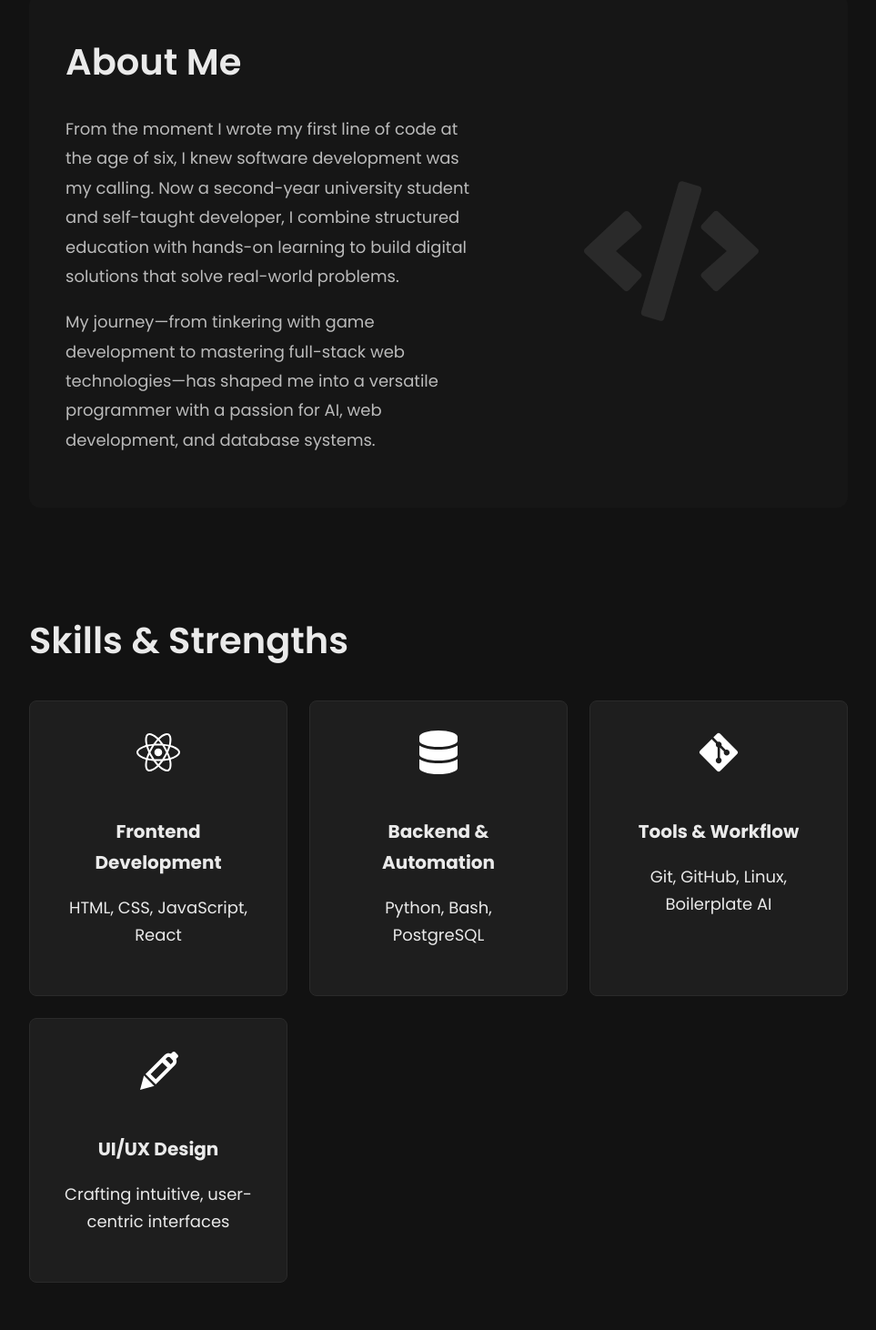
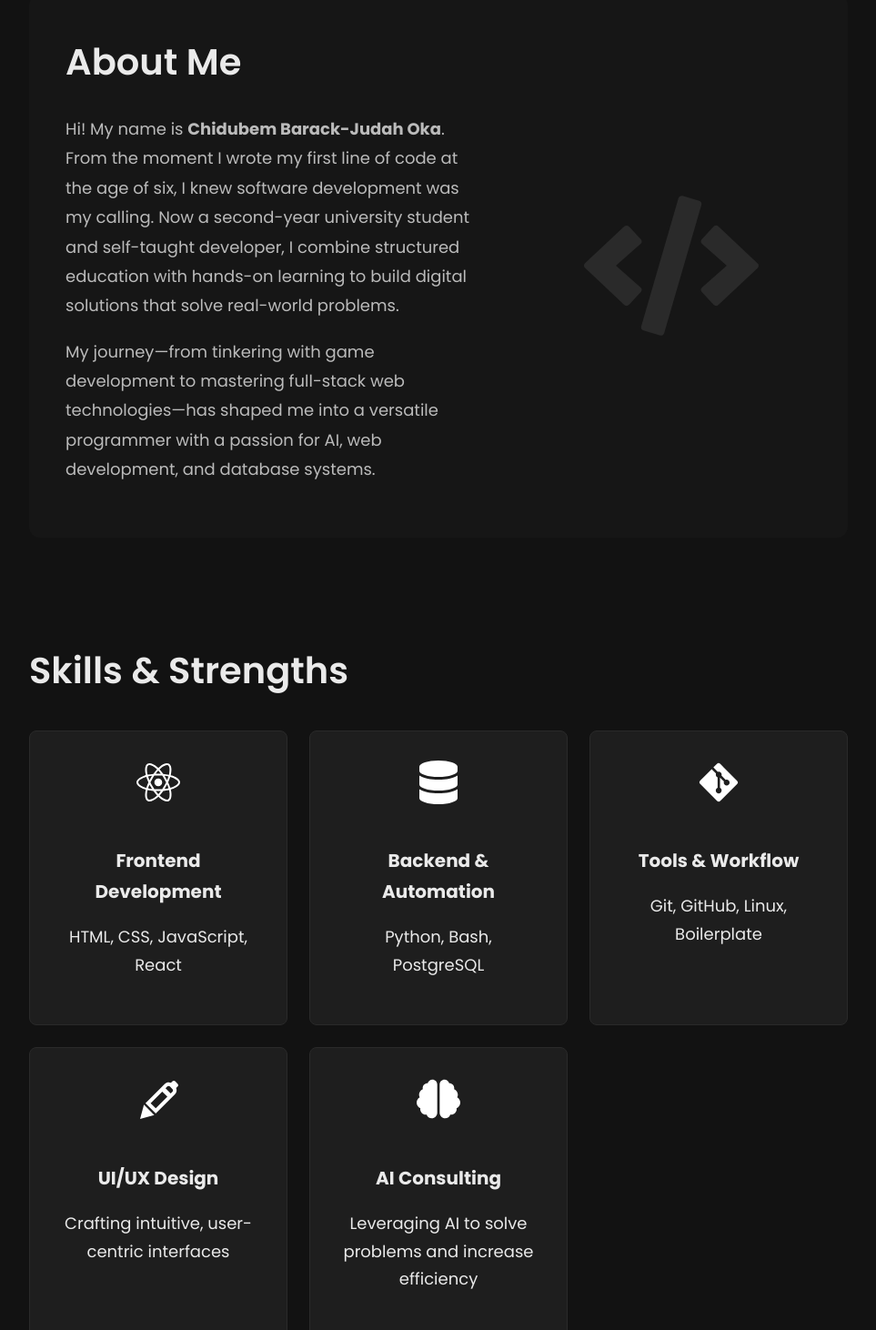
Before and after one commit to JudahDevelops/JudahDevPortfolio, a React (Vite) app: page / in a window 1280 px wide. Shown: the part 160-1622 px from the top of the page at 91% size, without its empty margins (158-1121 px from the left). Built offline with nearby package versions, Linux system fonts and the light colour scheme.

Commit message:
feat(skills): add AI consulting card and update content

```diff
--- a/src/App.tsx
+++ b/src/App.tsx
@@ -1,5 +1,5 @@
 import { useState } from 'react';
-import { FaReact, FaDatabase, FaGitAlt, FaLaptopCode, FaDollarSign, FaGithub, FaLinkedin, FaEnvelope, FaCode } from 'react-icons/fa';
+import { FaReact, FaDatabase, FaGitAlt, FaLaptopCode, FaDollarSign, FaGithub, FaLinkedin, FaEnvelope, FaCode, FaBrain } from 'react-icons/fa';
 import { CgPen } from 'react-icons/cg';
 import './App.css'
 
@@ -29,7 +29,7 @@ function App() {
           <section id="about" className="about-section">
             <div className="about-text">
               <h2>About Me</h2>
-              <p>From the moment I wrote my first line of code at the age of six, I knew software development was my calling. Now a second-year university student and self-taught developer, I combine structured education with hands-on learning to build digital solutions that solve real-world problems.</p>
+              <p>Hi! My name is <strong>Chidubem Barack-Judah Oka</strong>. From the moment I wrote my first line of code at the age of six, I knew software development was my calling. Now a second-year university student and self-taught developer, I combine structured education with hands-on learning to build digital solutions that solve real-world problems.</p>
               <p>My journey—from tinkering with game development to mastering full-stack web technologies—has shaped me into a versatile programmer with a passion for AI, web development, and database systems.</p>
             </div>
             <div className="about-visual">
@@ -53,12 +53,17 @@ function App() {
               <div className="skill-card">
                 <FaGitAlt className="skill-icon" />
                 <h3>Tools & Workflow</h3>
-                <p>Git, GitHub, Linux, Boilerplate AI</p>
+                <p>Git, GitHub, Linux, Boilerplate</p>
               </div>
               <div className="skill-card">
                 <CgPen className="skill-icon" />
                 <h3>UI/UX Design</h3>
                 <p>Crafting intuitive, user-centric interfaces</p>
+              </div>
+              <div className="skill-card">
+                <FaBrain className="skill-icon" />
+                <h3>AI Consulting</h3>
+                <p>Leveraging AI to solve problems and increase efficiency</p>
               </div>
             </div>
             <p className="skills-summary">My approach is project-driven—I learn best by building. Whether optimizing databases or designing interactive web apps, I focus on writing clean, efficient code that delivers value.</p>
```
